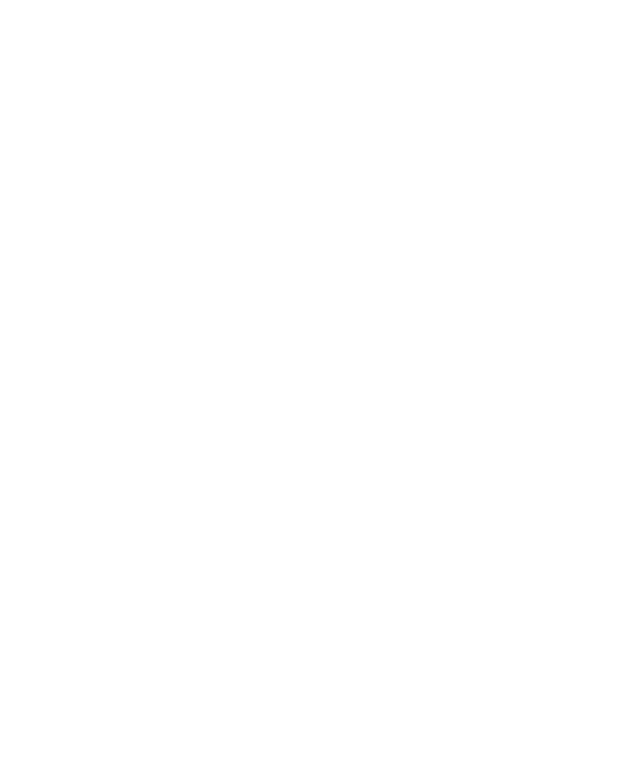
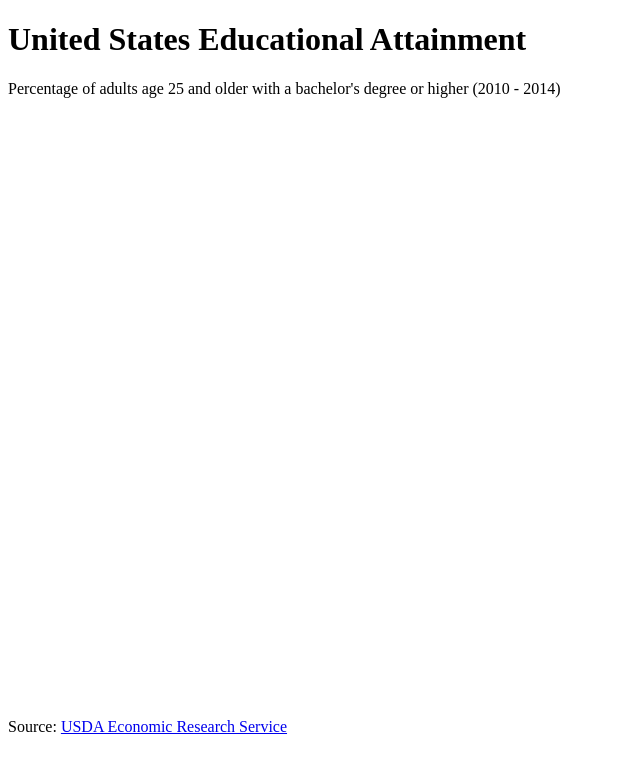
Before and after one commit to sahanabalram/D3ChoroplethMap, a plain HTML site: page index.html in a window 1280 px wide. Shown: the whole page, without its empty margins (0-640 px from the left). Drawn offline with nearby package versions, Linux system fonts and the light colour scheme.

Commit message:
inculde heading, description and source

```diff
--- a/index.html
+++ b/index.html
@@ -10,7 +10,14 @@
 </head>
 
 <body>
+    <div id="containder-fluid">
+        <h1 id="title">United States Educational Attainment</h1>
+        <p id="description">Percentage of adults age 25 and older with a bachelor's degree or higher (2010 - 2014)</p>
 
+        <svg width="960" height="600"></svg>
+        <div id='source'>Source: <a href='https://www.ers.usda.gov/data-products/county-level-data-sets/download-data.aspx'>USDA
+                Economic Research Service</a></div>
+    </div>
 </body>
 
 </html>
```
